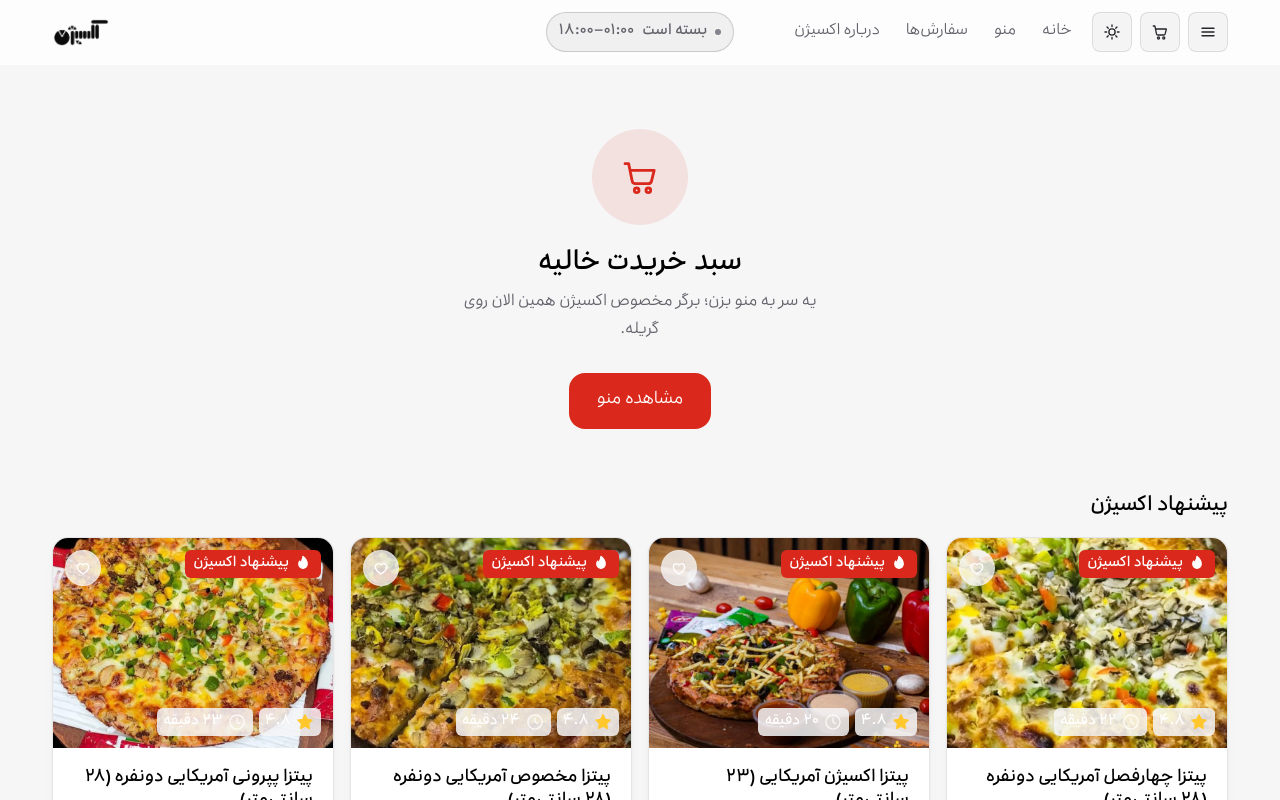
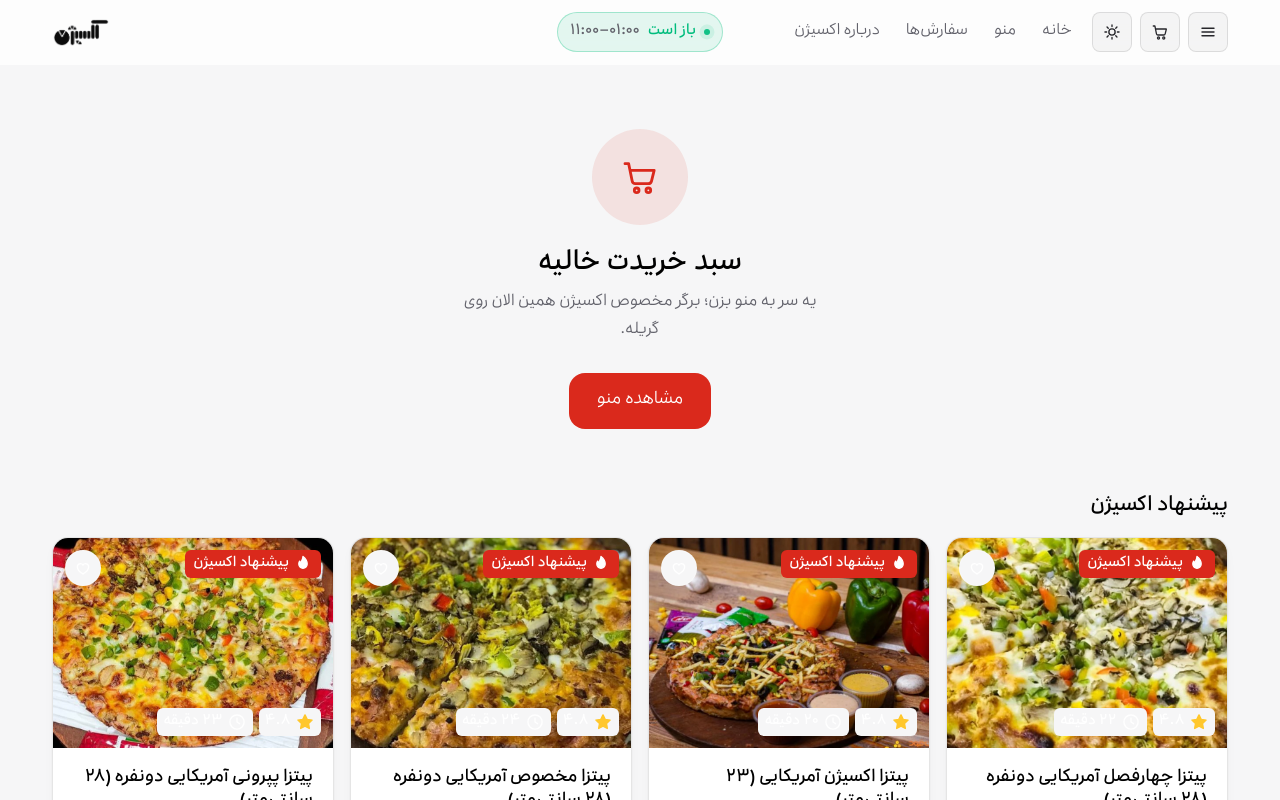
Before and after one commit to MathewWasHere/Oxygen, a Next.js app: page /cart in a window 1280 px wide. Shown: the top 800 px of the page. Built offline with nearby package versions, Linux system fonts and the light colour scheme.

Commit message:
Add hypothetical pricing and compact mobile UI

```diff
--- a/src/app/globals.css
+++ b/src/app/globals.css
@@ -804,3 +804,74 @@
   /* Sits behind the icon so it never intercepts hover styling. */
   z-index: 0;
 }
+
+/* ==========================================================================
+   COMPACT MOBILE DENSITY
+
+   Oxygen's customer flow is intentionally denser than the desktop shell. The
+   root scale reduces every rem-based control, radius, gap and padding by 12.5%
+   on phones, while the targeted type rules gently compress the legacy pixel
+   sizes. Form fields remain at 16px to prevent iOS focus zoom.
+   ========================================================================== */
+@media (max-width: 639.98px) {
+  html {
+    font-size: 14px;
+  }
+
+  body {
+    line-height: 1.45;
+  }
+
+  .shell {
+    padding-inline: 0.75rem;
+  }
+
+  .pad-panel {
+    padding: 0.75rem;
+  }
+
+  .pad-card {
+    padding: 0.625rem;
+  }
+
+  .gap-section {
+    gap: 1rem;
+  }
+
+  :where([class*="text-[22px]"]) {
+    font-size: 19px !important;
+  }
+  :where([class*="text-[18px]"]) {
+    font-size: 16px !important;
+  }
+  :where([class*="text-[17px]"]) {
+    font-size: 15px !important;
+  }
+  :where([class*="text-[16px]"]) {
+    font-size: 14px !important;
+  }
+  :where([class*="text-[15px]"]) {
+    font-size: 13.5px !important;
+  }
+  :where([class*="text-[14.5px]"]) {
+    font-size: 13px !important;
+  }
+  :where([class*="text-[14px]"]) {
+    font-size: 12.5px !important;
+  }
+  :where([class*="text-[13.5px]"]) {
+    font-size: 12px !important;
+  }
+  :where([class*="text-[13px]"]) {
+    font-size: 12px !important;
+  }
+  :where([class*="text-[12.5px]"]) {
+    font-size: 11.5px !important;
+  }
+  :where([class*="text-[12px]"]) {
+    font-size: 11px !important;
+  }
+  :where([class*="text-[11px]"]) {
+    font-size: 10.5px !important;
+  }
+}
--- a/src/app/layout.tsx
+++ b/src/app/layout.tsx
@@ -14,7 +14,7 @@
     template: "%s | فست فود اکسیژن",
   },
   description:
-    "سفارش آنلاین مستقیم از فست فود اکسیژن در فسا. برگر، پیتزا، ساندویچ و سوخاری تازه با ارسال سریع. طعمی که دوباره دلت می‌خواد.",
+    "سفارش آنلاین مستقیم از فست فود اکسیژن در فسا. برگر، پیتزا، ساندویچ و سوخاری تازه با ارسال سریع. هر لقمه، یک نفس تازه.",
   keywords: ["فست فود اکسیژن", "اکسیژن فسا", "سفارش آنلاین غذا فسا", "پیتزا فسا", "برگر فسا"],
   applicationName: "اکسیژن",
   manifest: "/manifest.webmanifest",
@@ -63,7 +63,7 @@
     addressCountry: "IR",
   },
   geo: { "@type": "GeoCoordinates", latitude: RESTAURANT.lat, longitude: RESTAURANT.lng },
-  openingHours: "Mo-Su 18:00-01:00",
+  openingHours: "Mo-Su 11:00-01:00",
   hasMap: RESTAURANT.mapUrl,
   url: "https://oxygen.ir",
   acceptsReservations: false,
--- a/src/components/product/ProductCard.tsx
+++ b/src/components/product/ProductCard.tsx
@@ -67,7 +67,7 @@
               aria-label={fav ? "حذف از علاقه‌مندی‌ها" : "افزودن به علاقه‌مندی‌ها"}
               className={cn(
                 "-m-1 grid size-11 shrink-0 place-items-center rounded-full transition-colors",
-                fav ? "text-flame-500" : "text-mist-500",
+                fav ? "bg-flame-600 text-white" : "bg-ink-800 text-mist-300",
               )}
             >
               <Icon name="heart" filled={fav} className="size-5" />
@@ -151,14 +151,14 @@
           </div>
 
           <div className="pointer-events-none absolute inset-x-3 bottom-3 flex flex-wrap items-center gap-1.5">
-            <span className="inline-flex items-center gap-1 rounded-md bg-ink-950/85 px-1.5 py-1 leading-none">
+            <span className="inline-flex items-center gap-1 rounded-md bg-ink-950 px-1.5 py-1 leading-none">
               <Icon name="star" filled className="size-3 shrink-0 text-gold-500" />
               <span className="num text-[12.5px] font-bold text-white">
                 {toFa(product.rating.toFixed(1))}
               </span>
             </span>
-            <span className="inline-flex items-center gap-1 rounded-md bg-ink-950/85 px-1.5 py-1 leading-none">
-              <Icon name="clock" className="size-3 shrink-0 text-white/80" />
+            <span className="inline-flex items-center gap-1 rounded-md bg-ink-950 px-1.5 py-1 leading-none">
+              <Icon name="clock" className="size-3 shrink-0 text-white" />
               <span className="num text-[12.5px] font-bold text-white">
                 {toFa(product.prepMinutes)} دقیقه
               </span>
@@ -173,7 +173,7 @@
             "absolute left-3 top-3 grid size-9 place-items-center rounded-full border transition-colors",
             fav
               ? "border-flame-600 bg-flame-600 text-white"
-              : "border-white/25 bg-ink-950/80 text-white hover:bg-ink-950",
+              : "border-white/25 bg-ink-950 text-white hover:bg-ink-800",
           )}
         >
           <Icon name="heart" filled={fav} className="size-[18px]" />
--- a/src/components/product/ProductDetail.tsx
+++ b/src/components/product/ProductDetail.tsx
@@ -85,8 +85,8 @@
                 className={cn(
                   "grid size-11 place-items-center rounded-full border backdrop-blur-md transition-all",
                   fav
-                    ? "border-flame-600/50 bg-flame-600/25 text-flame-600"
-                    : "border-[var(--surface-border)] bg-black/40 text-white/70",
+                    ? "border-flame-600 bg-flame-600 text-white"
+                    : "border-[var(--surface-border)] bg-ink-950 text-white",
                 )}
               >
                 <Icon name="heart" filled={fav} className="size-5" />
--- a/src/components/shell/OpenStatus.tsx
+++ b/src/components/shell/OpenStatus.tsx
@@ -12,8 +12,8 @@
  * one word, and only expands to include the hours once there is room.
  */
 
-const OPEN_HOUR = 18; // 18:00
-const CLOSE_HOUR = 1; // 01:00 next day
+const OPEN_HOUR = RESTAURANT.openFrom;
+const CLOSE_HOUR = RESTAURANT.openTo;
 
 function computeOpen(d: Date): boolean {
   const h = d.getHours();
@@ -49,7 +49,7 @@
       <span>{open ? "باز است" : "بسته است"}</span>
       {/* Hours only appear where the header has room to breathe. */}
       <span className="num hidden text-mist-400 lg:inline" dir="ltr">
-        {toFa("۱۸:۰۰–۰۱:۰۰")}
+        {toFa("۱۱:۰۰–۰۱:۰۰")}
       </span>
     </span>
   );
--- a/src/components/ui/Icon.tsx
+++ b/src/components/ui/Icon.tsx
@@ -30,7 +30,6 @@
   | "edit"
   | "trash"
   | "instagram"
-  | "telegram"
   | "flame";
 
 const PATHS: Record<IconName, React.ReactNode> = {
@@ -158,14 +157,6 @@
       <circle cx="16.9" cy="7.1" r="1.05" fill="currentColor" stroke="none" />
     </>
   ),
-  telegram: (
-    <>
-      {/* Outer plane */}
-      <path d="M21.2 4.3 2.9 11.4a.42.42 0 0 0 .03.79l4.7 1.45 1.77 5.3a.42.42 0 0 0 .72.15l2.5-2.86 4.63 3.4a.42.42 0 0 0 .66-.24l3.9-14.6a.42.42 0 0 0-.6-.49Z" />
-      {/* Inner fold — the detail that makes it read as Telegram rather than a generic arrow. */}
-      <path d="m7.63 13.64 11-7.3-8.35 8.6" />
-    </>
-  ),
   flame: (
     <path d="M12 3s5 4 5 9a5 5 0 0 1-10 0c0-2 1-3.4 1-3.4s.4 1.9 1.7 2.4C9.4 8.5 12 7 12 3Z" />
   ),
--- a/src/lib/data/catalog.ts
+++ b/src/lib/data/catalog.ts
@@ -7,14 +7,14 @@
  *   /food/<slug>.webp      800×800
  *   /food/<slug>-sm.webp   400×400
  *
- * No prices were supplied. A numeric zero is intentionally used as the
- * temporary placeholder requested by the restaurant owner.
+ * Prices and opening hours are explicitly hypothetical placeholders until the
+ * restaurant supplies its final commercial information.
  */
 
 export const RESTAURANT = {
   name: "فست فود اکسیژن",
   nameLatin: "OXYGEN",
-  tagline: "طعمی که دوباره دلت می‌خواد",
+  tagline: "هر لقمه، یک نفس تازه",
   phone: "+987153340472",
   phoneDisplay: "۰۷۱-۵۳۳۴۰۴۷۲",
   address: "فسا، ابتدای فاز ۴، نرسیده به مجتمع گلشهر",
@@ -23,11 +23,10 @@
   lat: 28.9505657,
   lng: 53.6252939,
   mapUrl: "https://maps.app.goo.gl/qtRmApR5TeDQTy6z8",
-  hours: "همه روزه ۱۸:۰۰ تا ۰۱:۰۰ بامداد",
-  openFrom: 18,
+  hours: "همه‌روزه ۱۱:۰۰ تا ۰۱:۰۰ بامداد",
+  openFrom: 11,
   openTo: 1,
   instagram: "https://www.instagram.com/fastfoodoxygen/",
-  telegram: "https://t.me/",
 } as const;
 
 export const categories: Category[] = [
@@ -107,6 +106,51 @@
   { slug: "soda-family", categoryId: "c9", name: "نوشابه خانواده", shortDescription: "نوشابه خانواده در طعم‌های موجود", ingredients: ["نوشابه گازدار"], prepMinutes: 1 },
 ];
 
+/** Hypothetical launch prices in toman, pending the restaurant's final price list. */
+const HYPOTHETICAL_PRICES: Record<string, number> = {
+  "pizza-four-season-28": 590000,
+  "pizza-four-season-32": 790000,
+  "pizza-oxygen-23": 430000,
+  "pizza-roast-beef-23": 520000,
+  "pizza-vegetables-23": 390000,
+  "pizza-special-25": 510000,
+  "pizza-special-28": 620000,
+  "pizza-mixed-32": 760000,
+  "pizza-chicken-mushroom-23": 450000,
+  "pizza-mexican-23": 430000,
+  "pizza-mix-23": 450000,
+  "pizza-mix-32": 760000,
+  "pizza-pepperoni-23": 420000,
+  "pizza-pepperoni-28": 560000,
+  "pizza-greek-23": 400000,
+  "pizza-greek-32": 700000,
+  "pizza-greek-28": 530000,
+  "burger-60": 220000,
+  "burger-90": 320000,
+  cheeseburger: 280000,
+  "cheeseburger-60": 250000,
+  "bomb-sandwich": 450000,
+  "snack-special": 190000,
+  "snack-mixed": 170000,
+  "snack-mexican": 180000,
+  "fried-chicken-fillet-2": 190000,
+  "fried-chicken-fillet-4": 340000,
+  "fried-chicken-fillet-6": 480000,
+  "fried-chicken-fillet-8": 620000,
+  "fried-mushroom": 170000,
+  fries: 120000,
+  "fries-cheese": 180000,
+  "fries-cheese-mushroom": 220000,
+  "pasta-penne": 330000,
+  "caesar-salad-fried-chicken": 320000,
+  "water-small": 20000,
+  "lemonade-family": 90000,
+  "lemonade-glass": 45000,
+  "soda-zamzam-orange": 40000,
+  "soda-pepsi-bottle": 45000,
+  "soda-family": 95000,
+};
+
 export const products: Product[] = productSeeds.map((seed, index) => ({
   id: `p${index + 1}`,
   slug: seed.slug,
@@ -115,7 +159,7 @@
   shortDescription: seed.shortDescription,
   description: `${seed.shortDescription}. این آیتم از منوی تصویری رسمی فست فود اکسیژن ثبت شده است.`,
   ingredients: seed.ingredients,
-  price: 0,
+  price: HYPOTHETICAL_PRICES[seed.slug] ?? 0,
   image: `/food/${seed.slug}.webp`,
   popular: seed.popular ?? false,
   available: true,
@@ -128,7 +172,7 @@
 
 export const deliveryZones: DeliveryZone[] = [
   { id: "z1", name: "مرکز شهر فسا", fee: 20000, etaMinutes: 30, minOrder: 200000, active: true },
-  { id: "z2", name: "فاز ۴ و مجتمع گلشهر", fee: 20000, etaMinutes: 30, minOrder: 200000, active: true },
+  { id: "z2", name: "بلوار امام خمینی", fee: 20000, etaMinutes: 30, minOrder: 200000, active: true },
   { id: "z3", name: "شهرک ولیعصر", fee: 30000, etaMinutes: 40, minOrder: 250000, active: true },
   { id: "z4", name: "میان‌جنگل و حومه", fee: 45000, etaMinutes: 55, minOrder: 300000, active: true },
 ];
```
Also changed, not shown: src/components/shell/Footer.tsx (+1 -9 lines), 2 other files (tests, documents, lock files or other folders).
